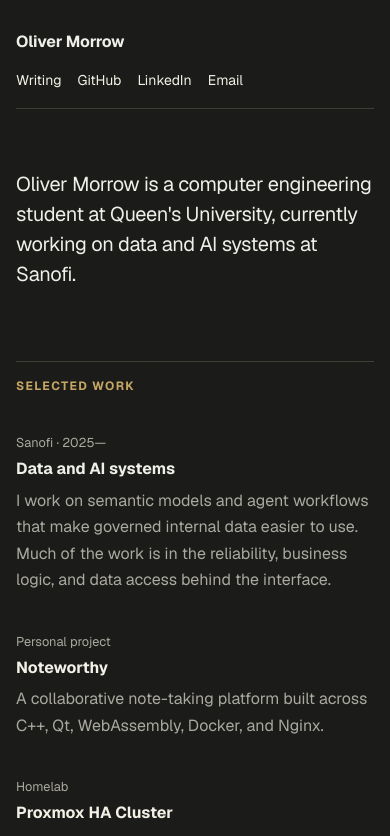
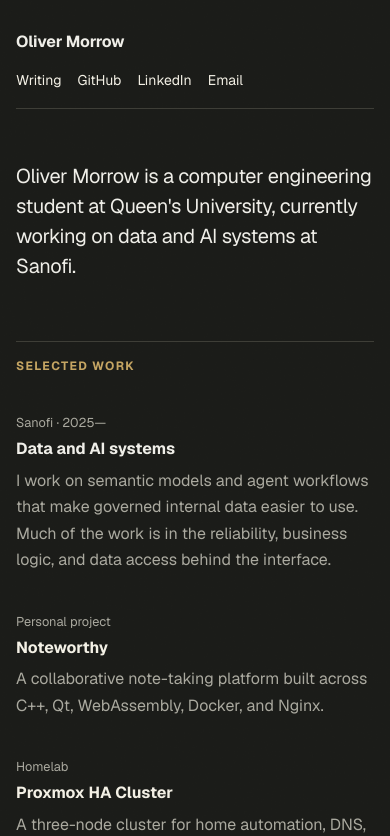
Before and after one commit to oliver-morrow/oliver-morrow-site, a Next.js app: page / in a window 390 px wide. Shown: the top 836 px of the page. Built offline with nearby package versions, Linux system fonts and the light colour scheme.

Commit message:
style: rebalance quiet ledger texture and spacing

```diff
--- a/src/app/globals.css
+++ b/src/app/globals.css
@@ -40,7 +40,7 @@
   background-image: url("/textures/charcoal-paper.svg");
   background-size: 320px 320px;
   mix-blend-mode: soft-light;
-  opacity: 0.28;
+  opacity: 0.42;
 }
 
 a {
@@ -96,12 +96,12 @@
 }
 
 main {
-  padding-block: clamp(4.5rem, 10vw, 7rem);
+  padding-block: clamp(3.5rem, 7vw, 5rem);
 }
 
 .introduction {
   max-width: 38rem;
-  margin: 0 0 clamp(4.5rem, 12vw, 7.5rem);
+  margin: 0 0 clamp(3.75rem, 8vw, 5.5rem);
   font-size: clamp(1.25rem, 3vw, 1.5rem);
   line-height: 1.5;
   letter-spacing: -0.018em;
@@ -109,7 +109,7 @@
 
 .section {
   padding-top: 1.1rem;
-  margin-top: 4rem;
+  margin-top: 3.25rem;
   border-top: 1px solid var(--rule);
 }
 
@@ -233,11 +233,11 @@
   }
 
   main {
-    padding-block: 3.75rem 4.5rem;
+    padding-block: 3.25rem 3.75rem;
   }
 
   .introduction {
-    margin-bottom: 4.5rem;
+    margin-bottom: 3.75rem;
   }
 
   .work-item,
```
Also changed, not shown: 1 other file (tests, documents, lock files or other folders).
